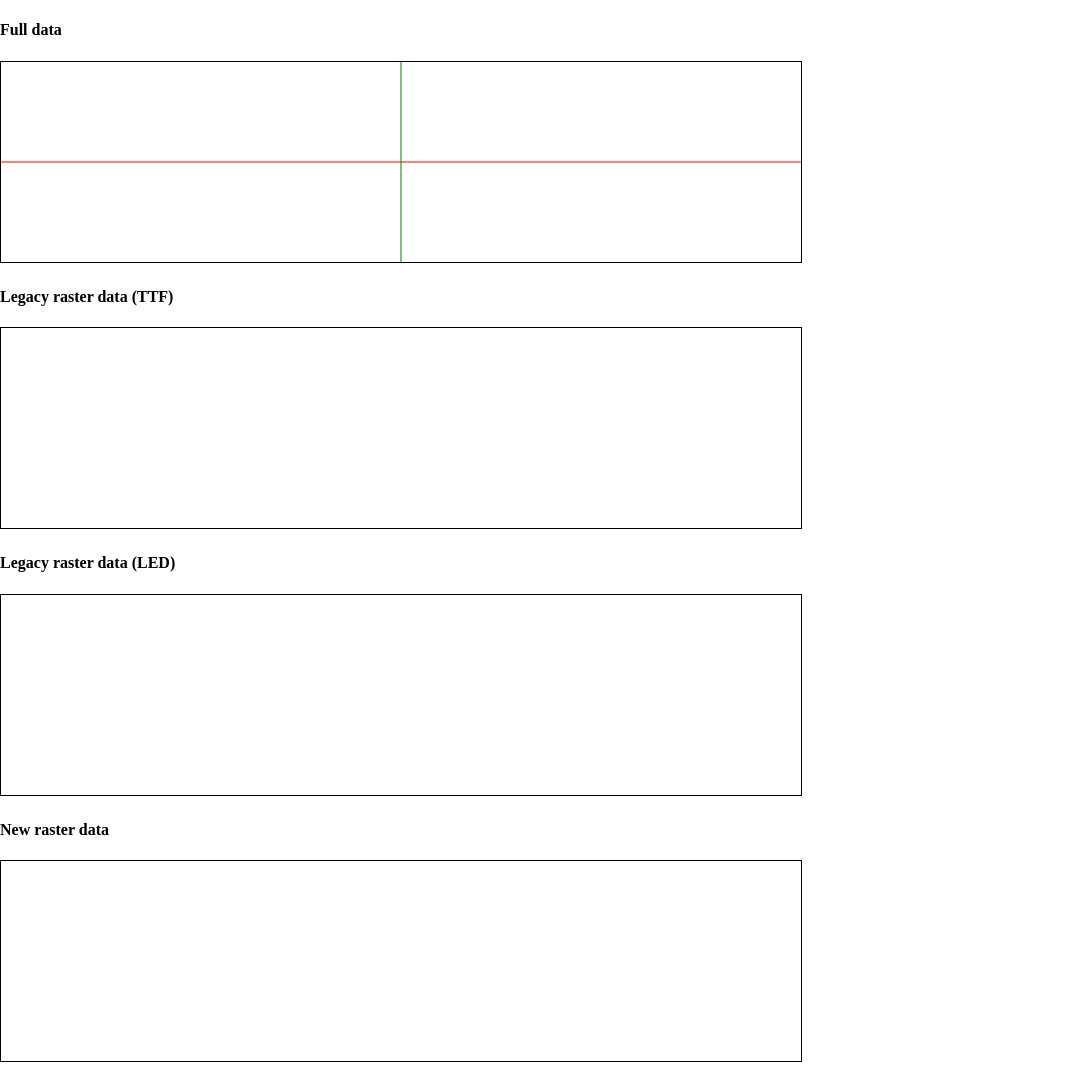
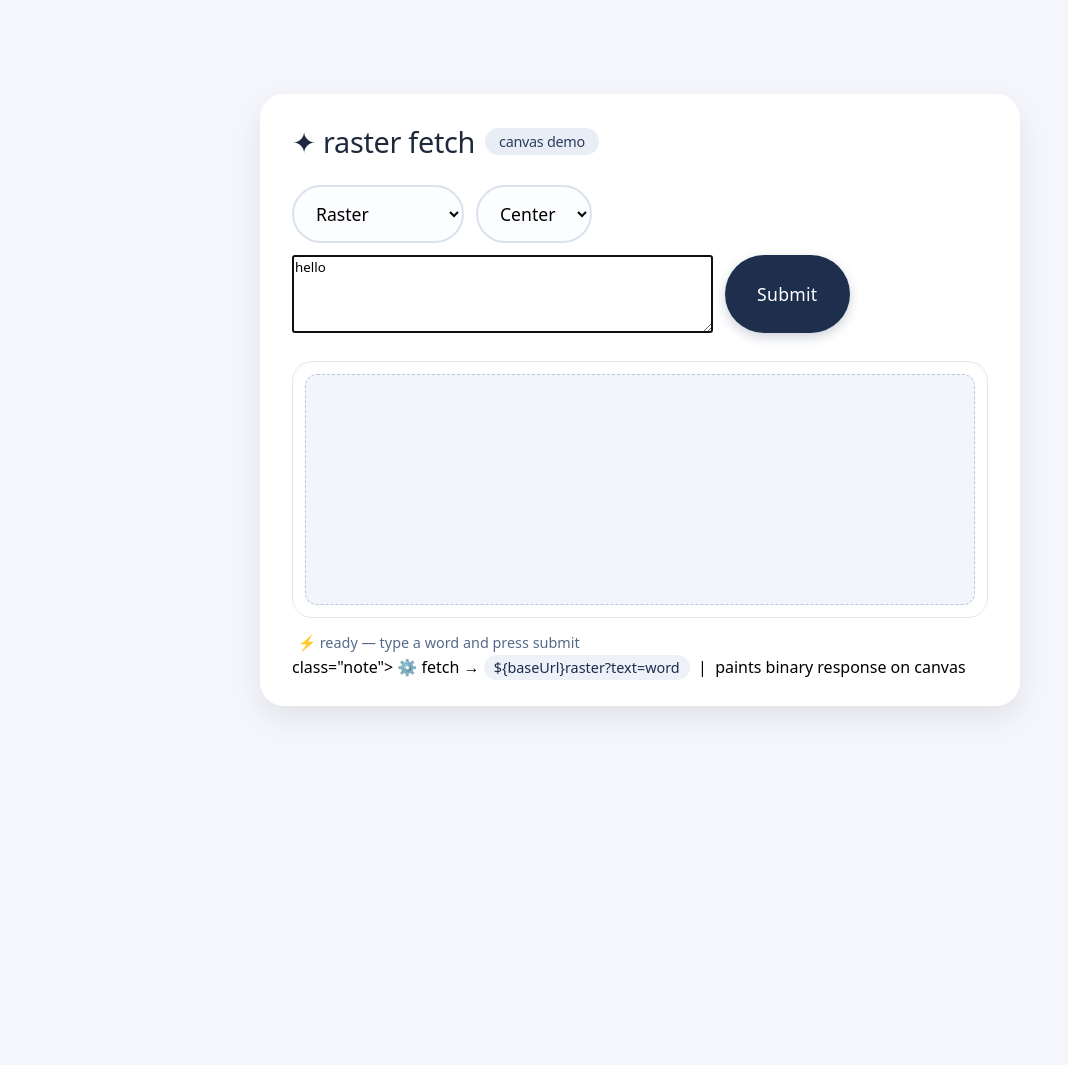
Before and after one commit to gfilkov/Scenarios, a plain HTML site: page index.html in a window 1280 px wide. Shown: the whole page, without its empty margins (0-1068 px from the left). After the commit the page ends 800 px from the top, so only its background shows below. Drawn offline with Linux system fonts and the light colour scheme; no server answers.

Commit message:
Updated via file upload

```diff
--- a/index.html
+++ b/index.html
@@ -2,48 +2,192 @@
 <html lang="en">
 <head>
     <meta charset="UTF-8">
-    <meta http-equiv="X-UA-Compatible" content="IE=edge">
+    <meta name="viewport" content="width=device-width, initial-scale=1.0">
+    <title>Raster fetch · canvas painter</title>
+    <style>
+        * {
+            box-sizing: border-box;
+            font-family: system-ui, 'Segoe UI', Roboto, sans-serif;
+        }
+        body {
+            background: #f4f6fb;
+            display: flex;
+            flex-direction: column;
+            align-items: center;
+            justify-content: center;
+            min-height: 100vh;
+            margin: 0;
+            padding: 20px;
+        }
+        .card {
+            background: white;
+            border-radius: 24px;
+            box-shadow: 0 12px 28px rgba(0, 0, 0, 0.08);
+            padding: 28px 32px;
+            max-width: 760px;
+            width: 100%;
+        }
+        h2 {
+            margin-top: 0;
+            font-weight: 500;
+            font-size: 1.8rem;
+            color: #1e293b;
+            letter-spacing: -0.01em;
+            display: flex;
+            align-items: center;
+            gap: 10px;
+        }
+        h2 span {
+            background: #e9eef6;
+            border-radius: 40px;
+            font-size: 0.9rem;
+            padding: 4px 14px;
+            color: #2c3e5c;
+            font-weight: 400;
+        }
+        .input-group {
+            display: flex;
+            gap: 12px;
+            flex-wrap: wrap;
+            margin: 20px 0 28px;
+        }
+        .input-group input {
+            flex: 1 1 260px;
+            padding: 14px 18px;
+            font-size: 1.1rem;
+            border: 2px solid #dbe2ed;
+            border-radius: 60px;
+            outline: none;
+            transition: 0.15s;
+            background: #fbfdff;
 
-    <meta http-equiv="Cache-Control" content="no-cache, no-store, must-revalidate" />
-    <meta http-equiv="Pragma" content="no-cache" />
-    <meta http-equiv="Expires" content="0" />
-
-    <meta name="viewport" content="width=device-width, initial-scale=1.0">
-    <title>MoW Function API test</title>
-    <style>
-        body
-        {
-            margin: 0;
+			font-family: inherit;
+			resize: vertical;
+			min-height: 4.5em;
+			line-height: 1.35;
         }
-        canvas
-        {
+        .input-group input:focus {
+            border-color: #6b8cff;
+            box-shadow: 0 0 0 4px rgba(107, 140, 255, 0.15);
+        }
+		.input-group select {
+			padding: 14px 18px;
+			font-size: 1.1rem;
+			border: 2px solid #dbe2ed;
+			border-radius: 60px;
+			outline: none;
+			transition: 0.15s;
+			background: #fbfdff;
+			font-family: inherit;
+		}
+        .input-group button {
+            padding: 14px 32px;
+            font-size: 1.1rem;
+            font-weight: 500;
+            background: #1e2f4e;
+            border: none;
+            color: white;
+            border-radius: 60px;
+            cursor: pointer;
+            transition: 0.15s;
+            letter-spacing: 0.3px;
+            display: inline-flex;
+            align-items: center;
+            justify-content: center;
+            box-shadow: 0 4px 12px rgba(0, 30, 70, 0.2);
+        }
+        .input-group button:hover {
+            background: #142136;
+            transform: scale(1.01);
+        }
+        .input-group button:active {
+            transform: scale(0.98);
+        }
+        .canvas-wrapper {
+            background: #ffffff;
+            border-radius: 20px;
+            padding: 12px;
+            border: 1px solid #e2e8f2;
+            box-shadow: inset 0 2px 6px rgba(0, 0, 0, 0.02);
+            margin-top: 10px;
+        }
+        canvas {
+            display: block;
             width: 100%;
-            height: 100%;
+            height: auto;
+            border-radius: 12px;
+            background: #f2f5fa;
+            border: 1px dashed #b9c8e0;
+            box-shadow: 0 2px 8px rgba(0, 0, 0, 0.02);
+            transition: 0.1s;
+        }
+        .status {
+            font-size: 0.9rem;
+            color: #546a8a;
+            margin-top: 12px;
+            min-height: 1.6rem;
+            padding-left: 6px;
+            font-weight: 400;
+            display: flex;
+            align-items: center;
+            gap: 8px;
+        }
+        .status.error {
+            color: #b91c1c;
+        }
+        .note {
+            font-size: 0.85rem;
+            color: #667c9a;
+            margin-top: 14px;
+            padding-top: 10px;
+            border-top: 1px solid #eef2f8;
+        }
+        code {
+            background: #eef2f8;
+            padding: 3px 10px;
+            border-radius: 20px;
+            font-size: 0.9rem;
+            color: #1a2b4c;
         }
     </style>
-
-<!-- Extremely annoying pain in the butt! All these modern modules compatibility tricks...
- <script type="importmap"> ... -->
-
 </head>
 <body>
-	<h4>Full data</h4>
-	<canvas id="myCanvas" width="800" height="200" style="border:1px solid black;">
-	</canvas>
+<div class="card">
+    <h2>
+        ✦ raster fetch
+        <span>canvas demo</span>
+    </h2>
 
-	<h4>Legacy raster data (TTF)</h4>
-	<canvas id="oldCanvas" width="800" height="200" style="border:1px solid black;">
-	</canvas>
+    <!-- input + submit -->
+	<div class="input-group">
+	    <select id="apiSelect" aria-label="API function">
+			<option value="raster" selected>Raster</option>
+			<option value="textToCoords">TextToCoords</option>
+			<option value="textToCoords">LED (new)</option>
+		</select>
 
-	<h4>Legacy raster data (LED)</h4>
-	<canvas id="ledCanvas" width="400" height="100" style="border:1px solid black;">
-	</canvas>
+		<select id="alignSelect" aria-label="Alignment">
+			<option value="left">Left</option>
+			<option value="center" selected>Center</option>
+			<option value="right">Right</option>
+		</select>
 
+		<textarea id="wordInput" rows="4" cols="50" placeholder="e.g. hello, world, 123" autofocus>hello</textarea>
+		<button id="submitBtn">Submit</button>
+	</div>
 
-	<h4>New raster data</h4>
-	<canvas id="newCanvas" width="800" height="200" style="border:1px solid black;">
-	</canvas>
+    <!-- canvas -->
+    <div class="canvas-wrapper">
+        <canvas id="outputCanvas" width="700" height="240"></canvas>
+    </div>
 
-	<script src="js/mow-function-api.js"></script>
+    <!-- status & info -->
+    <div id="statusMessage" class="status">⚡ ready — type a word and press submit</div>
+    <div id="note"> class="note">
+        ⚙️ fetch → <code>${baseUrl}raster?text=word</code> &nbsp;|&nbsp; paints binary response on canvas
+    </div>
+</div>
+
+<script src="js/mow-func-api.js"></script>
 </body>
 </html>
```
